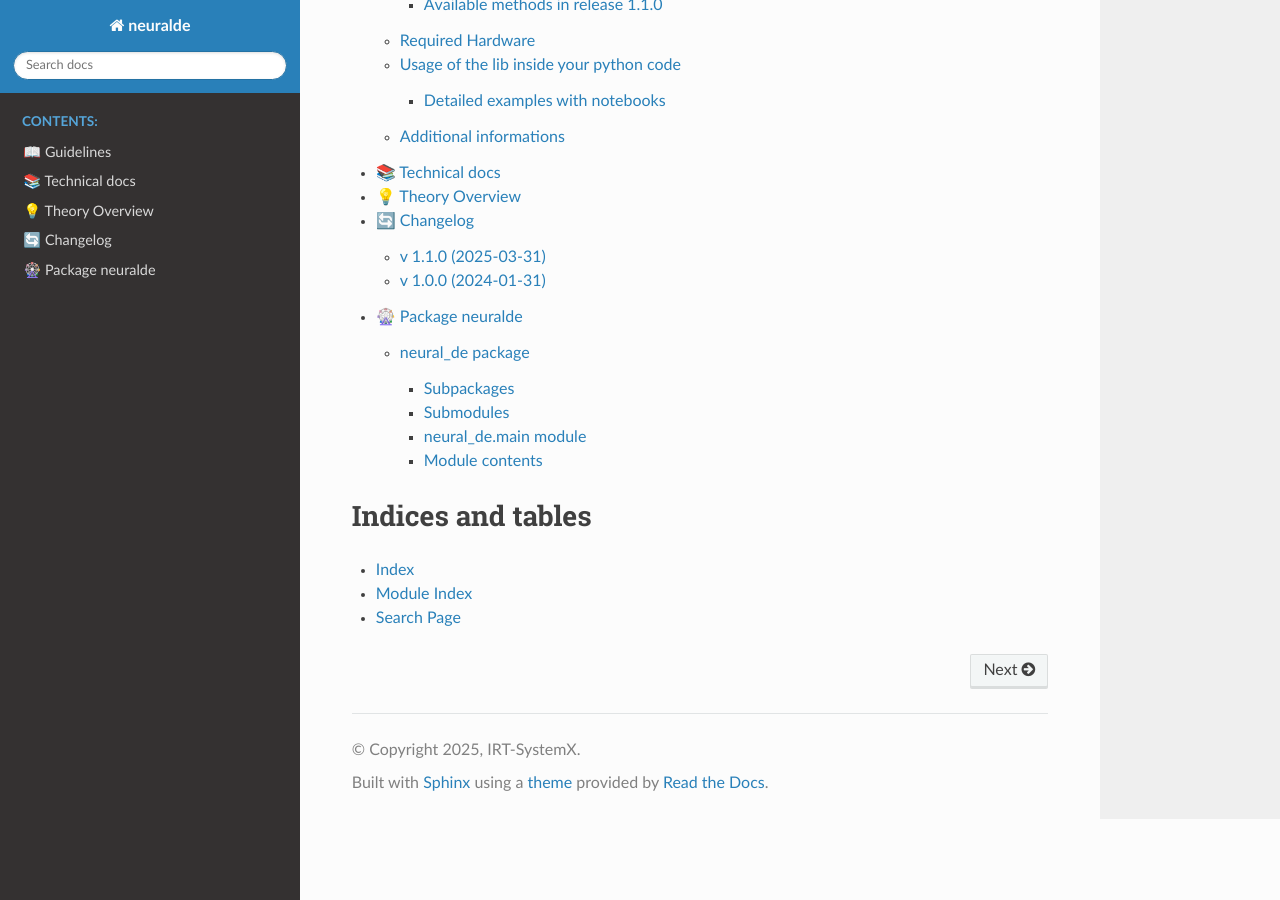
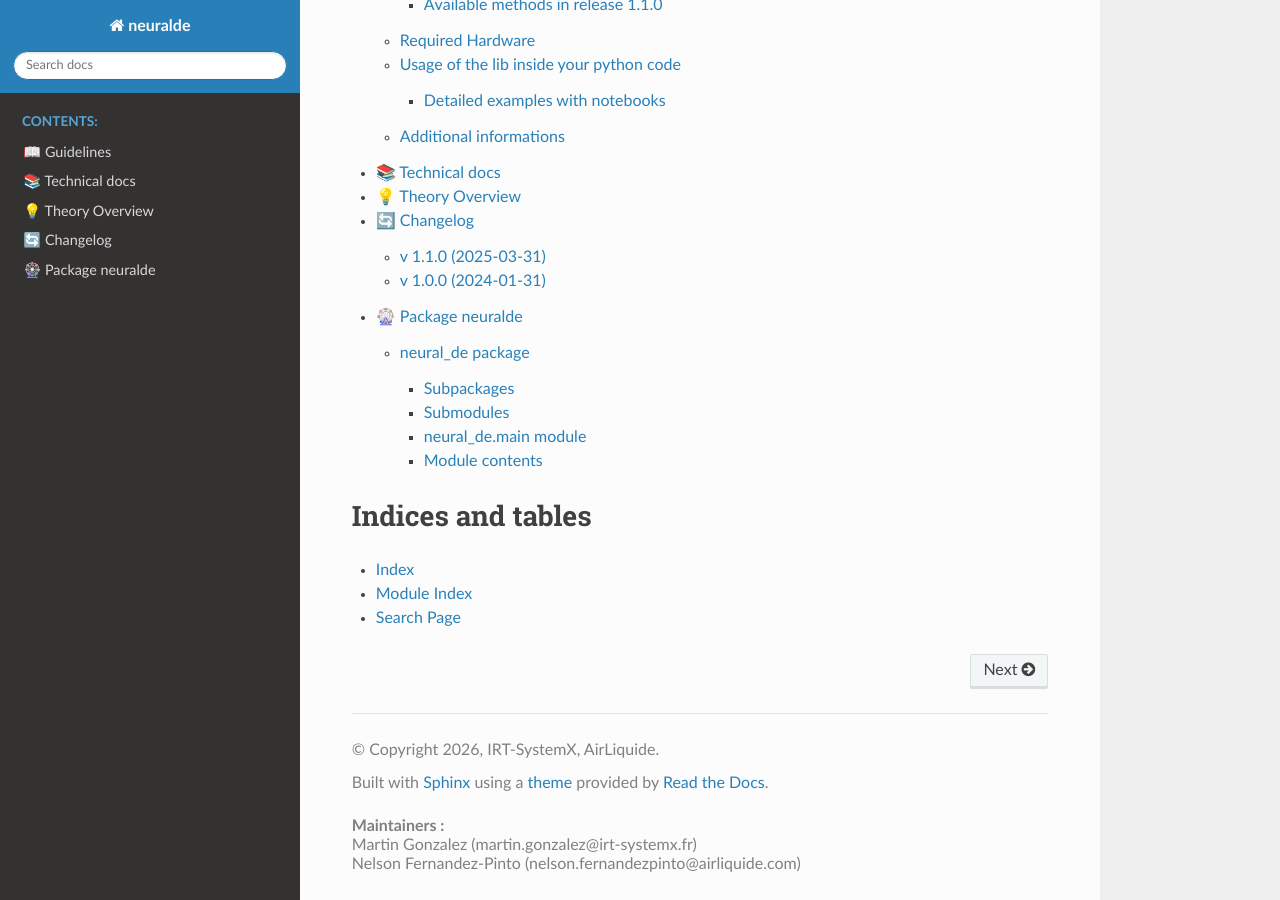
Before and after one commit to IRT-SystemX/neuralde, a Sphinx documentation site: the page built from docs/source/index.rst, in a window 1280 px wide and 900 px high, scrolled down 1279 px. Built offline with Sphinx 7.4.7 and the Read the Docs theme 3.1.0, drawn with Linux system fonts in a browser that asks for light colours.

Commit message:
updated online documentation footprint

```diff
--- /dev/null
+++ b/docs/source/_templates/footer.html
@@ -0,0 +1,12 @@
+{% extends "!footer.html" %}
+{% block extrafooter %}
+{{ super() }}
+
+<div class="authors-footer" style="margin-top: 1.5em;">
+  <strong>Maintainers :</strong><br>
+  {% for name, email in authors %}
+    {{ name }} ({{ email }}</a>)<br>
+  {% endfor %}
+</div>
+
+{% endblock %}
--- a/docs/source/conf.py
+++ b/docs/source/conf.py
@@ -7,9 +7,17 @@
 # https://www.sphinx-doc.org/en/master/usage/configuration.html#project-information
 
 project = "neuralde"
-copyright = "2025, IRT-SystemX"
-author = "IRT-SystemX"
+copyright = "2026, IRT-SystemX, AirLiquide"
+author = "martin.gonzalez, nelson luis pinto"
 release = "1.1.0"
+
+authors = [
+("Martin Gonzalez", "martin.gonzalez@irt-systemx.fr"),
+("Nelson Fernandez-Pinto", "nelson.fernandezpinto@airliquide.com"),
+]
+html_context = {
+"authors": authors,
+}
 
 import os
 import sys
```
